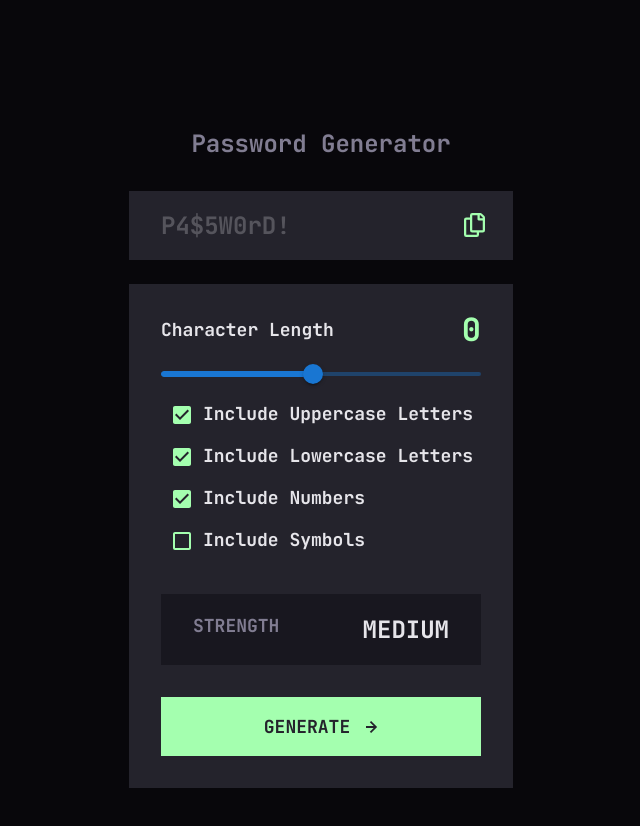
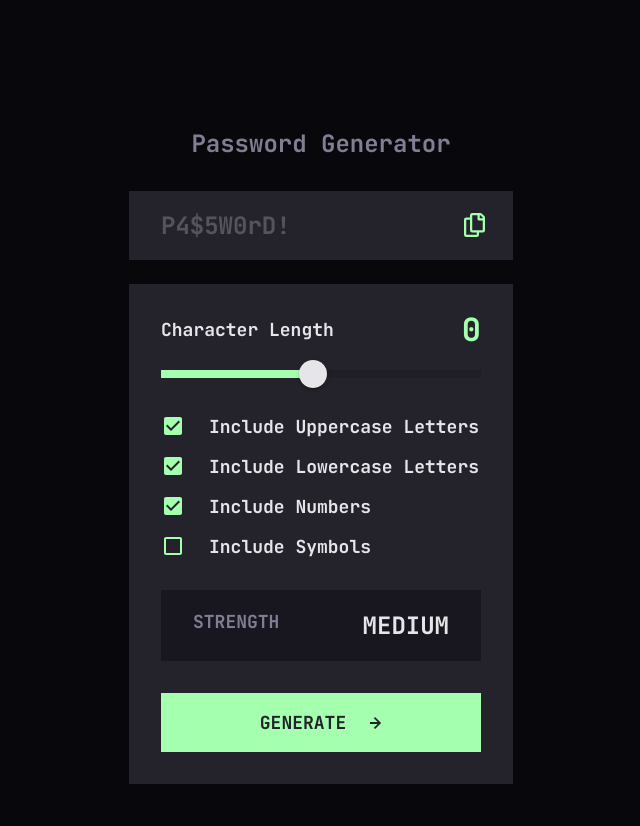
Before and after one commit to anitayawson/Password-Generator, a React (Create React App) app: page / in a window 1280 px wide. Shown: the top 826 px of the page, without its empty margins (319-959 px from the left). Built offline with nearby package versions, Linux system fonts and the light colour scheme.

Commit message:
customize character length slider

```diff
--- a/src/App.js
+++ b/src/App.js
@@ -26,19 +26,35 @@ function App() {
               <p className="char-length__text">Character Length</p>
               <h2 className="char-length__number">0</h2>
             </div>
-            <div className="char-length__slider">
             <Slider
-                aria-label="Temperature"
+              aria-label="Character Length"
               defaultValue={10}
               // getAriaValueText={valuetext}
-                valueLabelDisplay="auto"
+              valueLabelDisplay="off"
               shiftStep={30}
               step={1}
               marks={false}
               min={1}
               max={20}
+              sx={{
+                "& .MuiSlider-rail": {
+                  height: 8,
+                  borderRadius: 0,
+                  backgroundColor: "#18171f",
+                },
+                "& .MuiSlider-track": {
+                  height: 8,
+                  borderRadius: 0,
+                  border: "none",
+                  backgroundColor: "#a4ffaf",
+                },
+                "& .MuiSlider-thumb": {
+                  backgroundColor: "#e6e5ea",
+                  width: 28,
+                  height: 28,
+                },
+              }}
             />
-            </div>
             <Checklist />
             <section className="password-strength">
               <p>Strength</p>
--- a/src/App.scss
+++ b/src/App.scss
@@ -99,7 +99,7 @@ html {
     @include btn;
 
     svg {
-      margin-left: 1rem;
+      margin-left: 1.5rem;
     }
   }
 }
--- a/src/components/Checklist/Checklist.js
+++ b/src/components/Checklist/Checklist.js
@@ -18,8 +18,10 @@ export default function Checklist() {
           className="checklist__item-label"
         >
           <Checkbox
+            className="checklist__icon"
             defaultChecked={item.defaultChecked}
-            style={{ color: "#a4ffaf" }}
+            style={{ color: "#a4ffaf", padding: 0 }}
+            sx={{ "& .MuiSvgIcon-root": { fontSize: 24 } }}
           />
 
           {item.label}
--- a/src/components/Checklist/Checklist.scss
+++ b/src/components/Checklist/Checklist.scss
@@ -6,15 +6,26 @@
   display: flex;
   flex-direction: column;
   text-align: left;
-  margin-bottom: 2rem;
+  margin: 1rem 0 2rem;
+  gap: 1rem;
 
   @include tablet {
-    margin-top: 0.75rem;
     @include body;
     margin-bottom: 2rem;
+    margin-top: 1.25rem;
   }
 
   &__item-label {
     color: $pg-off-white;
+    display: flex;
+    align-items: center;
+
+    span {
+      margin-right: 1rem;
+
+      @include tablet {
+        margin-right: 1.5rem;
+      }
+    }
   }
 }
```
Lines whose indentation alone changed are shown as unchanged.
